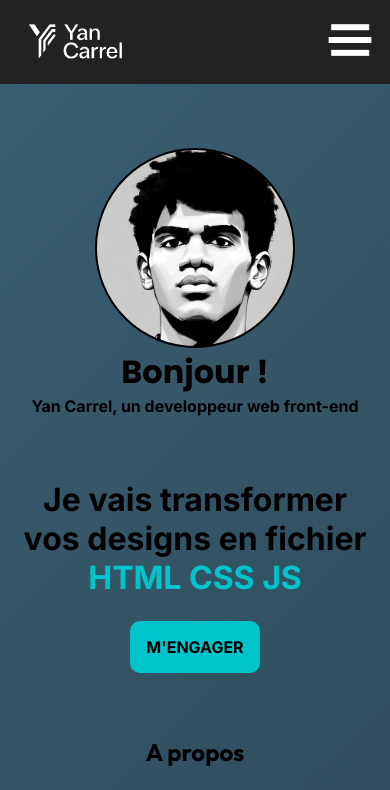
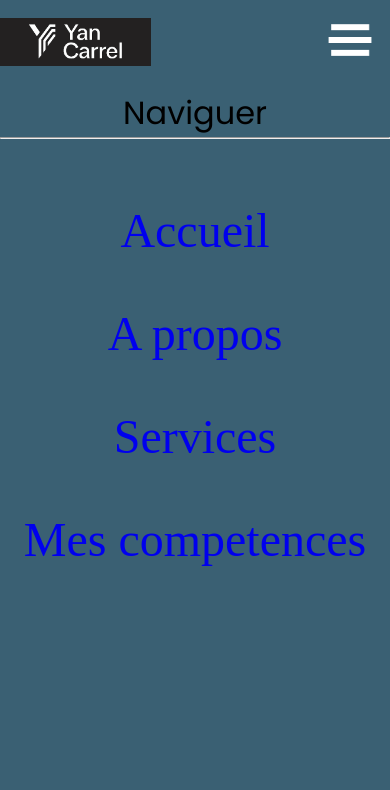
Before and after one commit to Yan-Carrel/dev-portfolio, a plain HTML site: page index.html in a window 390 px wide. Both pictures are taken after a click on the button 350 px from the left and 42 px from the top of the page. Shown: the top 790 px of the page. Drawn offline with nearby package versions, Linux system fonts and the light colour scheme.

Commit message:
site mis en ligne

```diff
--- a/index.html
+++ b/index.html
@@ -26,25 +26,44 @@
         <img src="images/mon_logo.png" alt="logo" class="logo">
         <ul id="nav-link">
             <li><a href="#hero">Accueil</a></li>
-            <li><a href="#a-propos">A propos</a></li>
+            <li><a href="#a-propos">À-propos</a></li>
             <li><a href="#services">Services</a></li>
             <li><a href="#competences">Mes competences</a></li>
         </ul>
         <button class="hamberger-menu"><img src="images/hamberg_menu_white.png" alt="mode sombre"></button>
     </nav>
+
+    <div class="hamburger-menu-slider">
+        <div id="hamburger-upper-container">
+            <div>
+                <img src="images/mon_logo.png" alt="logo" class="logo">
+                <button class="hamberger-menu"><img src="images/hamberg_menu_white.png" alt="mode sombre"></button>
+            </div>
+            <h1>Naviguer</h1>
+            <hr>
+        </div>
+
+        <ul id="nav-link-hamburg">
+            <li><a href="#hero">Accueil</a></li>
+            <li><a href="#a-propos">A propos</a></li>
+            <li><a href="#services">Services</a></li>
+            <li><a href="#competences">Mes competences</a></li>
+        </ul>
+    </div>
+
     <div id="page-content">
         <main>
             <section id="hero">
                 <div id="hero-main-content">
                     <div>
-                        <div id="profile-pic"></div>
+                        <div class="profile-pic"></div>
                         <div id="texte-hero">
                                 <h1>Bonjour !</h1>
                                 <p>Yan Carrel, un developpeur web front-end</p>
                         </div>
                     </div>
                     <p id="texte-introduction" class="very-big-text">Je vais transformer <br>vos designs en fichier <br><span id="couleur-accent">HTML CSS JS</span></p>
-                    <div style="text-align: center;"><button class="cta-mobile">M'ENGAGER</button></div>
+                    <div style="text-align: center;"><button class="cta-mobile">Contactez moi</button></div>
                 </div>
 
 
@@ -91,7 +110,7 @@
                 <tr class="second-row row">
                     <td class="colonne-service">🔧 Base : Intégration d’un design en page HTML/CSS propre</td>
                     <td>25 €</td>
-                    <td class="colone-duree">3 jours</td>
+                    <td class="colone-duree">4 jours</td>
                 </tr>
                 <tr class="third-row row">
                     <td class="colonne-service">➕ Ajout d’interactivité avec JavaScript (menus, formulaires, sliders...)</td>
@@ -106,17 +125,12 @@
                 <tr class="fifth-row row">
                     <td class="colonne-service">Adaptation responsive pour mobile, tablette et desktop</td>
                     <td>+15 €</td>
-                    <td class="colone-duree">+2 jours</td>
+                    <td class="colone-duree">+1 jours</td>
                 </tr>
                 <tr class="sixth-row row">
-                    <td class="colonne-service">Page longue avec contenu étendu ou nombreuses sections</td>
-                    <td>+5 €</td>
-                    <td class="colone-duree">+2 jours</td>
-                </tr>
-                <tr class="seventh-row row">
-                    <td class="colonne-service">Ajout d’une ou plusieurs pages supplémentaires</td>
+                    <td class="colonne-service">Ajout de pages (jusqu'a 3 pages)</td>
                     <td>+15 €</td>
-                    <td class="colone-duree">+1 jours</td>
+                    <td class="colone-duree">+3 jours</td>
                 </tr>
             </table>
         </section>
@@ -196,5 +210,6 @@
     <footer>
         © 2025 Yan Carrel | Site personnel
     </footer>
+    <script src="main.js"></script>
 </body>
 </html>
--- /dev/null
+++ b/main.js
@@ -0,0 +1,7 @@
+const hamburgerButtons = document.querySelectorAll('.hamberger-menu');
+const slider = document.querySelector('.hamburger-menu-slider');
+hamburgerButtons.forEach(btn => {
+    btn.addEventListener('click', () => {
+        slider.classList.toggle('active');
+    })
+})
--- a/modules/cta.css
+++ b/modules/cta.css
@@ -1,6 +1,7 @@
 .cta{
     background: linear-gradient(135deg, #1c1b2f, #302b63);
     padding: 5px;
+    height : 175px;
     width: 100%;
     border-radius : 8px;
     display : none;
--- a/styles.css
+++ b/styles.css
@@ -24,6 +24,7 @@
     --tailleH1 : 2rem;
     --tailleH2 : 1.5rem;
     --taille_paragraphe : 1rem;
+    --taille_texte_hamburger : 3rem;
     --petit_texte : .875rem;
     --bouton_lien : 1.125rem;
 
@@ -46,7 +47,9 @@
 }
 
 body{
+    position: relative;
     background: linear-gradient(135deg, #3a6073, #16222a);
+    /* overflow: hidden; */
 }
 
 nav{
@@ -62,6 +65,10 @@ nav{
     display: none;
 }
 
+#nav-link a:hover{
+    color: blue;
+}
+
 .logo{
     height: 3rem;
 }
@@ -73,6 +80,54 @@ nav{
 
 .hamberger-menu img{
     height: 3rem;
+}
+
+.hamburger-menu-slider{
+    position : fixed;
+    left: 0;
+    top: 0;
+    width: 100%;
+    height : 100%;
+    background-color: #3a6073;
+    transition : transform 0.5s ease-in-out ;
+    transform: translateX(-100%);
+    z-index : 1000;
+    overflow-y: auto;
+}
+
+.hamburger-menu-slider.active{
+    transform: translateX(0);
+
+}
+
+/* .hamburger-upper-container{
+    background-color: var(--fond_logo);
+} */
+
+#hamburger-upper-container div{
+    display: flex;
+    justify-content: space-between;
+    align-items : center;
+    color : white;
+    padding-bottom: .3rem;
+    text-align: center;
+    font-size: var(--taille_texte_hamburger);
+}
+
+hr{
+    margin-bottom: var(--espace_section)
+}
+
+#nav-link-hamburg{
+    display: flex;
+    flex-direction: column;
+    gap: 3rem;
+    font-size: var(--taille_texte_hamburger);
+    text-align: center;
+}
+
+#nav-link-hamburg a{
+    text-decoration : none;
 }
 
 #page-content{
@@ -117,7 +172,7 @@ main{
     margin-bottom: var(--espace_titre_texte);
 } */
 
-#profile-pic{
+.profile-pic{
     width: 200px;
     height : 200px;
     border : solid black 2px;
@@ -135,6 +190,7 @@ h1{
     font-size: var(--tailleH1);
     font-family: var(--police_titres);
     font-weight: var(--styleTitres);
+    text-align: center;
 }
 
 h2{
@@ -153,6 +209,10 @@ i{
 
 button{
     font-family: var(--police_bouton);
+}
+
+button:hover{
+    cursor: pointer;
 }
 
 /* section a propos */
```
